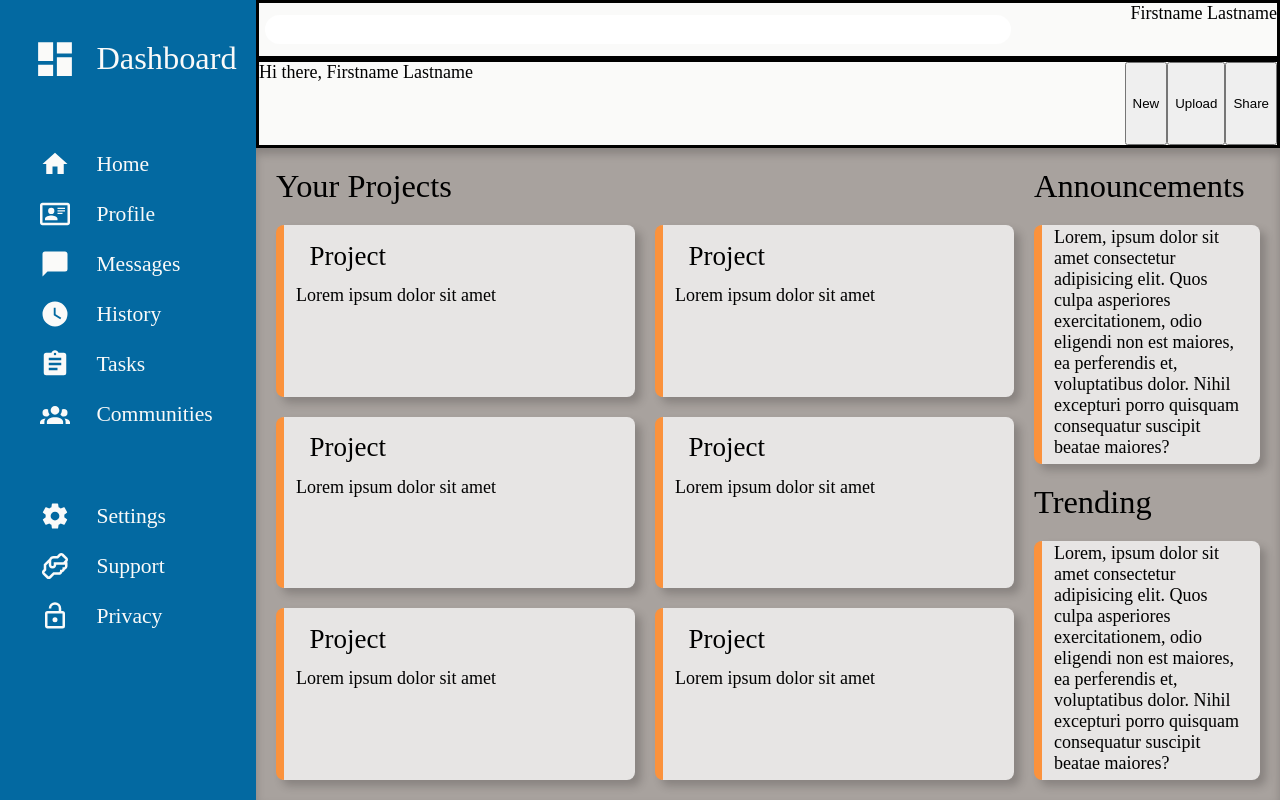
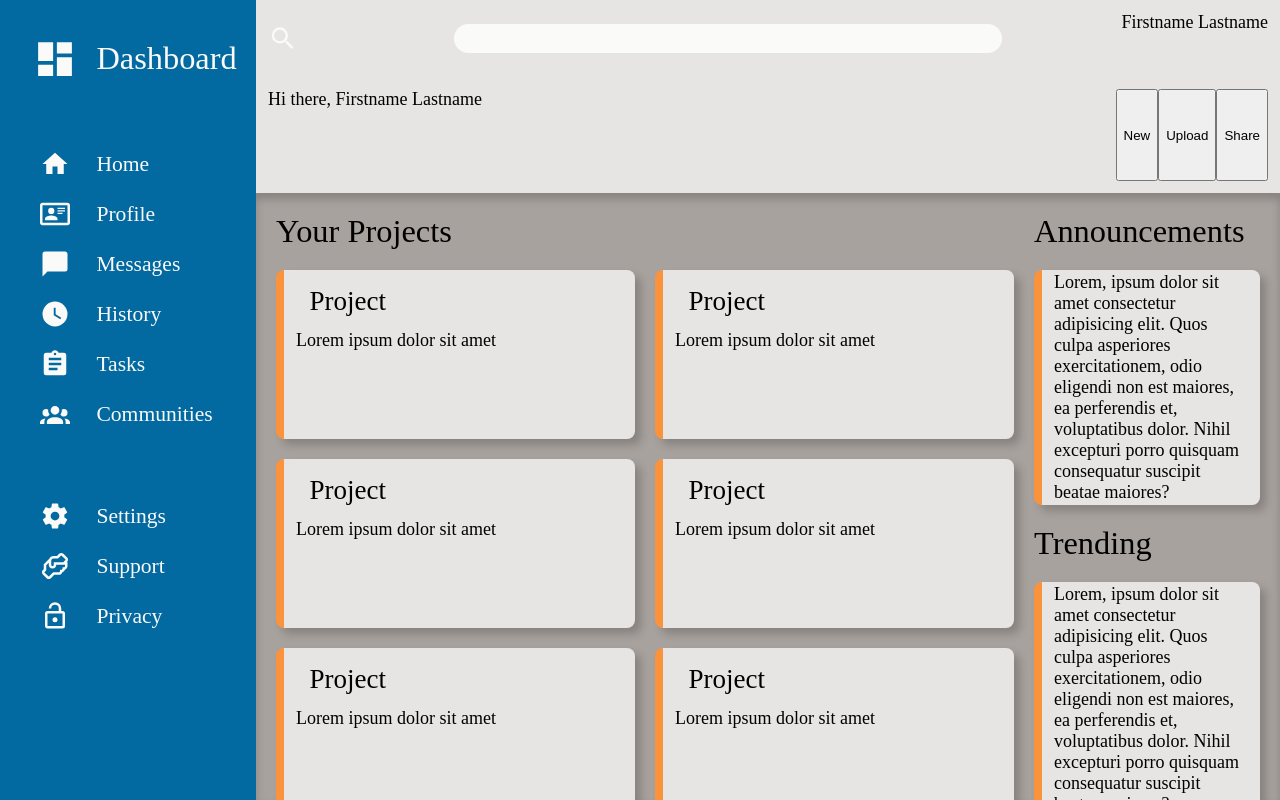
Before and after one commit to vigilancebrandon/admin-dashboard, a plain HTML site: page index.html in a window 1280 px wide. Drawn offline with Linux system fonts and the light colour scheme.

Commit message:
Add search icon svg, tweak header padding

```diff
--- a/index.html
+++ b/index.html
@@ -9,7 +9,7 @@
 <body>
   <div class="header">
     <div class="header-top">
-      <!-- search icon -->
+      <img src="svgs/magnify.svg" alt="An icon of a magnifying glass" class="svg" id="search-svg">
       <input type="text">
       <!-- bell icon -->
       <div class="profile-widget">
--- a/style.css
+++ b/style.css
@@ -47,12 +47,16 @@ body {
 
   display: grid;
   grid-template-rows: 2fr 3fr;
+
+  /* border-left: var(--card-border-radius) solid var(--green-dark); */
+  /* border-radius: var(--card-border-radius); */
 }
 
 .header-top,
 .header-bottom {
-  /* background-color: bisque; */
-  border: solid black;
+  background-color: var(--light-grey);
+  padding: 12px;
+  /* border: solid black; */
 }
 
 .header-top {
@@ -70,6 +74,8 @@ body {
 
   border-radius: 20px;
   border: none;
+
+  background-color: var(--white);
 }
 
 .header-bottom {
```
